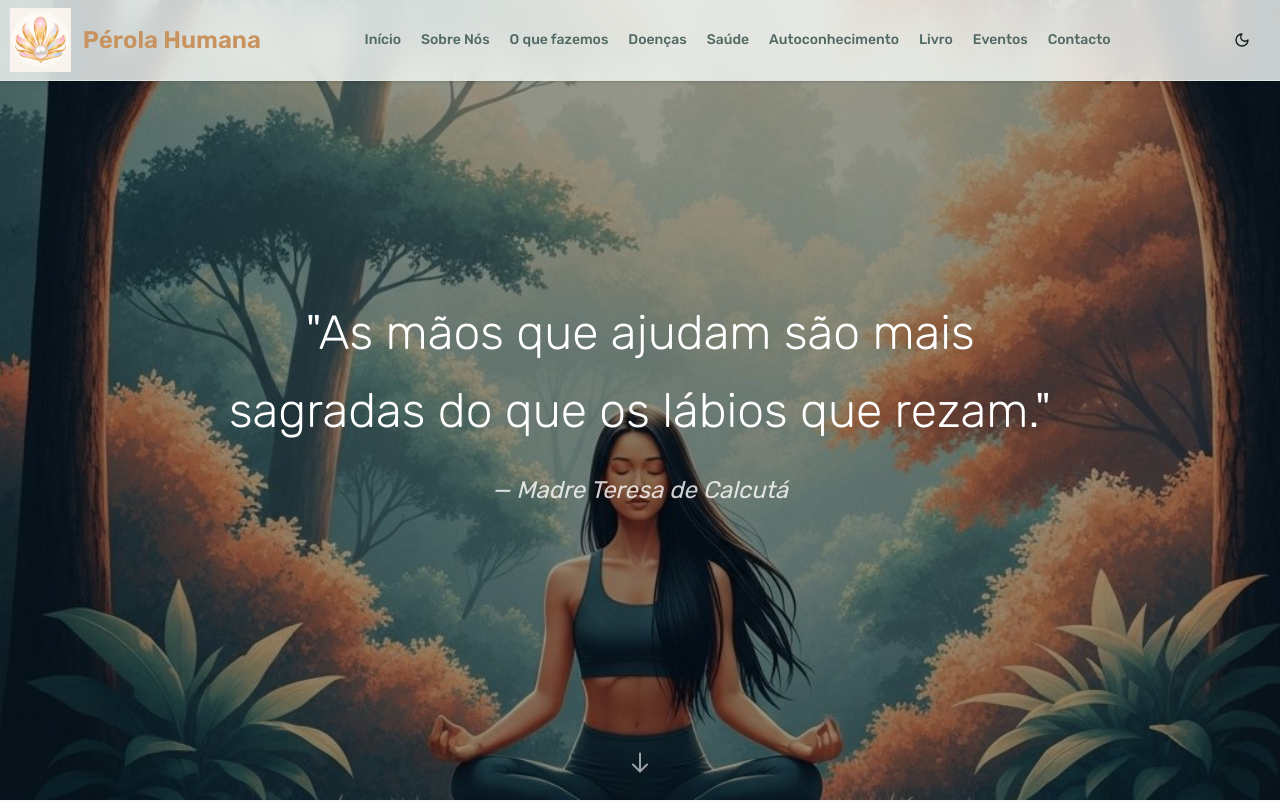
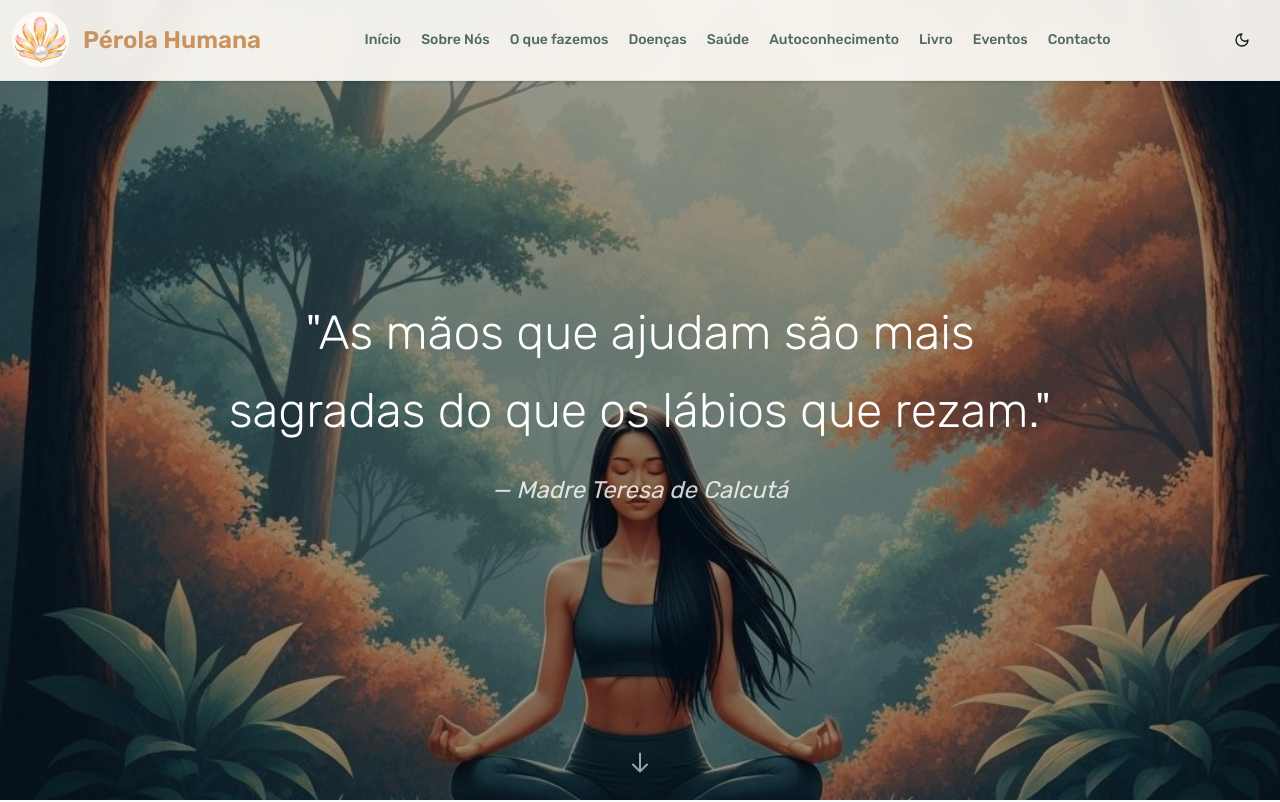
Before and after one commit to ClaudiaAlfieri/PerolaHumana, a Next.js app: page / in a window 1280 px wide. Shown: the top 802 px of the page. Built offline with nearby package versions, Linux system fonts and the light colour scheme.

Commit message:
Change the nav logo

```diff
--- a/components/header.tsx
+++ b/components/header.tsx
@@ -71,14 +71,15 @@ export function Header() {
       }}
       animate={hidden ? "hidden" : "visible"}
       transition={{ duration: 0.35, ease: "easeInOut" }}
-      className="fixed top-0 left-0 right-0 z-50 bg-background/80 backdrop-blur-md border-b border-border shadow"
+      className="fixed top-0 left-0 right-0 z-50 backdrop-blur-md border-b border-border shadow"
+      style={{ backgroundColor: 'rgba(250, 247, 242, 0.95)' }}
     >
-      <div className="container mx-auto px-4 sm:px-6 lg:px-0">
+      <div className="container mx-auto px-4 sm:px-5 lg:px-0">
         <div className="flex items-center justify-between h-16 lg:h-20">
           {/* Logo */}
           <div className="flex items-center gap-3 px-2.5">
             <img
-              src="/logo1.png"
+              src="/logo_nav.png"
               alt="Pérola Humana"
               className="h-14 sm:h-16 w-auto object-contain"
             />
@@ -154,7 +155,8 @@ export function Header() {
             animate={{ opacity: 1, height: "auto" }}
             exit={{ opacity: 0, height: 0 }}
             transition={{ duration: 0.3, ease: "easeInOut" }}
-            className="md:hidden border-t border-border bg-background/95 backdrop-blur-md overflow-hidden"
+            className="md:hidden border-t border-border backdrop-blur-md overflow-hidden"
+            style={{ backgroundColor: 'rgba(250, 247, 242, 0.95)' }}
           >
             <nav className="container mx-auto px-4 sm:px-6 py-4">
               <a href="#about" onClick={handleNavClick} className={mobileNavLink}>
```
Also changed, not shown: public/logo_nav.png (added).
